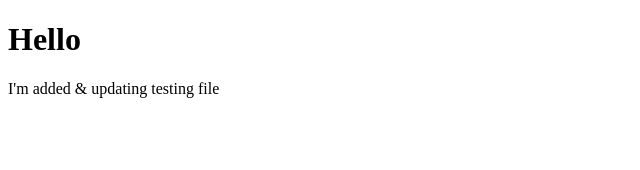
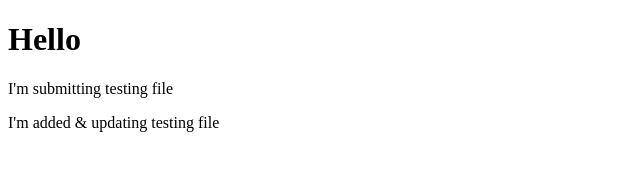
Before and after one commit to Ashiq-Santhila/Demo, a plain HTML site: page index.html in a window 1280 px wide. Shown: the whole page, without its empty margins (0-640 px from the left). Drawn offline with Linux system fonts and the light colour scheme.

Commit message:
Submit data

```diff
--- a/index.html
+++ b/index.html
@@ -8,6 +8,7 @@
 <body>
     <h1>Hello</h1>
 
+    <p>I'm submitting testing file</p>
     <p>I'm added & updating testing file</p>
 </body>
 </html>
```
